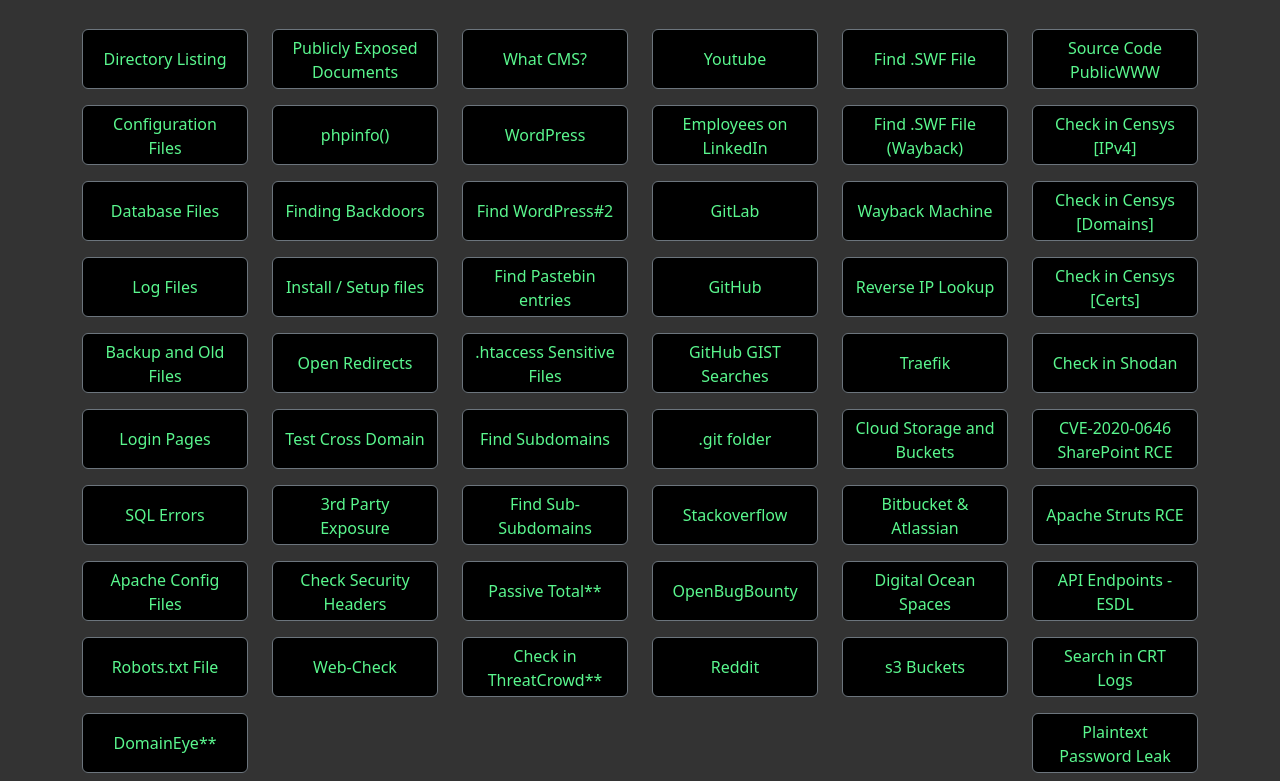
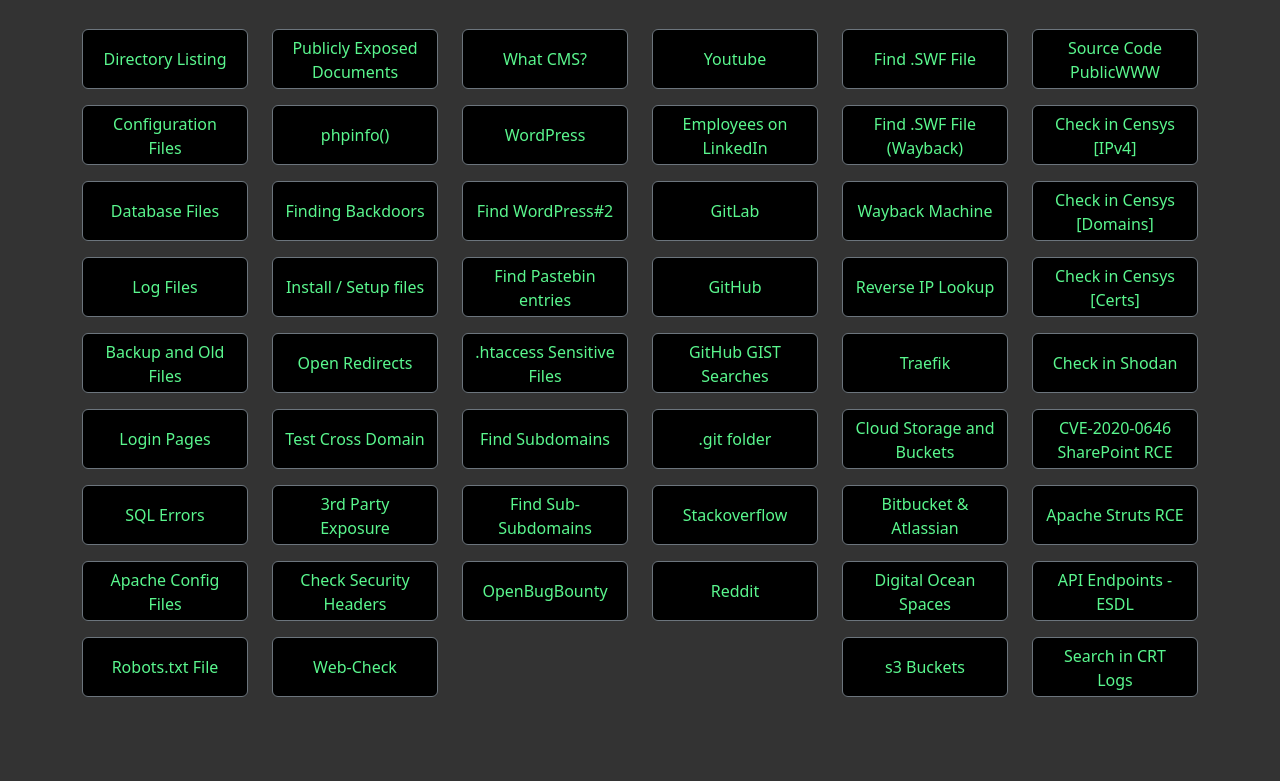
Before and after one commit to ShadowDSouL/SmartRecon, a plain HTML site: page index.html in a window 1280 px wide. Shown: the part 134-915 px from the top of the page. After the commit the page ends 839 px from the top, so only its background shows below. Drawn offline with nearby package versions, Linux system fonts and the light colour scheme.

Commit message:
Remove useless links

```diff
--- a/index.html
+++ b/index.html
@@ -36,7 +36,7 @@
         <button class="btn btn-secondary w-100 my-2">SQL Errors</button>
         <button class="btn btn-secondary w-100 my-2">Apache Config Files</button>
         <button class="btn btn-secondary w-100 my-2">Robots.txt File</button>
-        <button class="btn btn-secondary w-100 my-2">DomainEye**</button>
+        <!--button class="btn btn-secondary w-100 my-2">DomainEye**</button-->
       </div>
 
       <!-- Second Column of Buttons -->
@@ -61,8 +61,9 @@
         <button class="btn btn-secondary w-100 my-2">.htaccess Sensitive Files</button>
         <button class="btn btn-secondary w-100 my-2">Find Subdomains</button>
         <button class="btn btn-secondary w-100 my-2">Find Sub-Subdomains</button>
-        <button class="btn btn-secondary w-100 my-2">Passive Total**</button>
-        <button class="btn btn-secondary w-100 my-2">Check in ThreatCrowd**</button>
+        <button class="btn btn-secondary w-100 my-2">OpenBugBounty</button>
+        <!--button class="btn btn-secondary w-100 my-2">Passive Total**</button>
+        <button class="btn btn-secondary w-100 my-2">Check in ThreatCrowd**</button-->
       </div>
 
       <!-- Fourth Column of Buttons -->
@@ -74,7 +75,6 @@
         <button class="btn btn-secondary w-100 my-2">GitHub GIST Searches</button>
         <button class="btn btn-secondary w-100 my-2">.git folder</button>
         <button class="btn btn-secondary w-100 my-2">Stackoverflow</button>
-        <button class="btn btn-secondary w-100 my-2">OpenBugBounty</button>
         <button class="btn btn-secondary w-100 my-2">Reddit</button>
       </div>
 
@@ -102,7 +102,6 @@
         <button class="btn btn-secondary w-100 my-2">Apache Struts RCE</button>
         <button class="btn btn-secondary w-100 my-2">API Endpoints - ESDL</button>
         <button class="btn btn-secondary w-100 my-2">Search in CRT Logs</button>
-        <button class="btn btn-secondary w-100 my-2">Plaintext Password Leak</button>
       </div>
     </div>
   </div>
```
